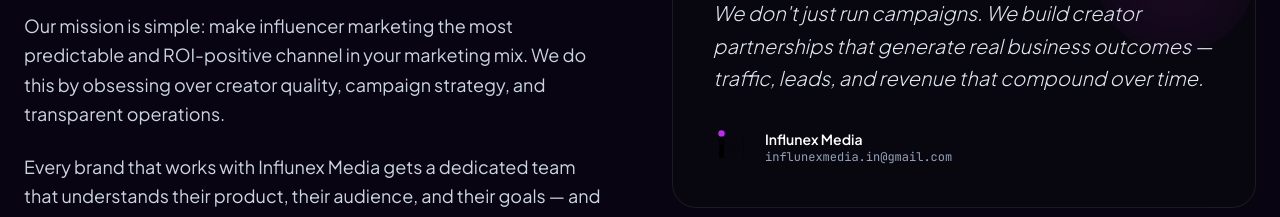
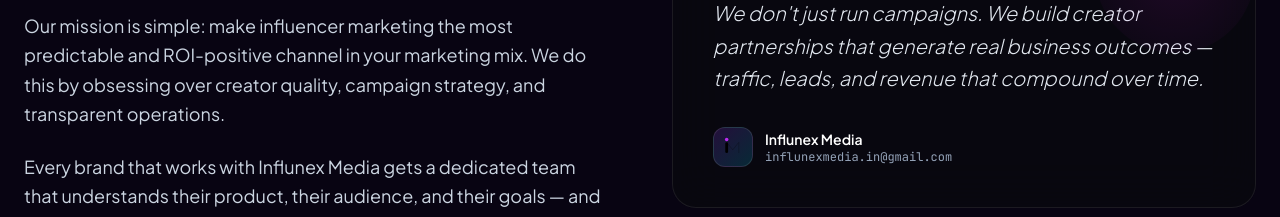
Before and after one commit to faisal27-hub/influenex-media, a React (Vite) app in the folder frontend/: page /about in a window 1280 px wide. Shown: the part 960-1177 px from the top of the page. Built offline with nearby package versions, Linux system fonts and the light colour scheme.

Commit message:
fix: render iM monogram vector logo inside styled avatar container on About page

```diff
--- a/frontend/src/pages/About.tsx
+++ b/frontend/src/pages/About.tsx
@@ -182,11 +182,13 @@
                 We don't just run campaigns. We build creator partnerships that generate real business outcomes — traffic, leads, and revenue that compound over time.
               </p>
               <div className="flex items-center gap-3">
-                <img
-                  src="/favicon.svg"
-                  alt="Influnex Media Logo"
-                  className="w-10 h-10 object-contain rounded-xl"
-                />
+                <div className="w-10 h-10 rounded-xl bg-gradient-to-br from-purple-600/20 to-cyan-500/20 border border-white/10 p-2 flex items-center justify-center shrink-0">
+                  <img
+                    src="/favicon.svg"
+                    alt="Influnex Media Logo"
+                    className="w-full h-full object-contain"
+                  />
+                </div>
                 <div>
                   <div className="text-white font-semibold text-sm">Influnex Media</div>
                   <div className="text-slate-400 text-xs font-mono">influnexmedia.in@gmail.com</div>
```
